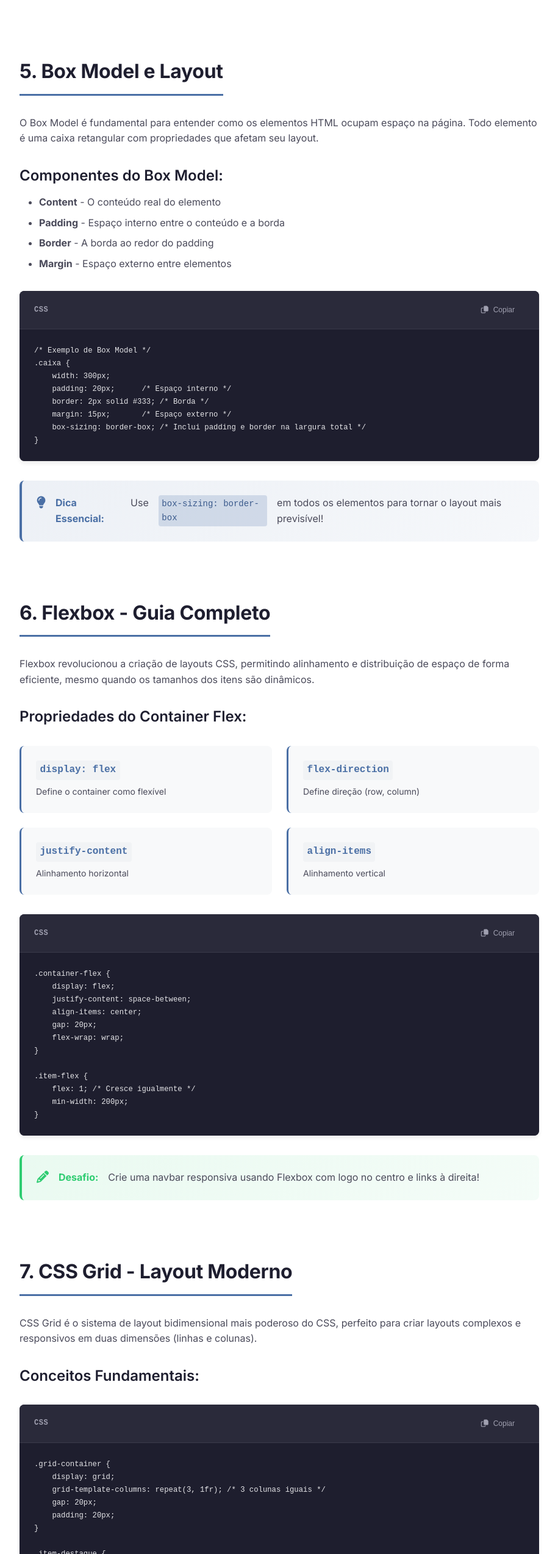
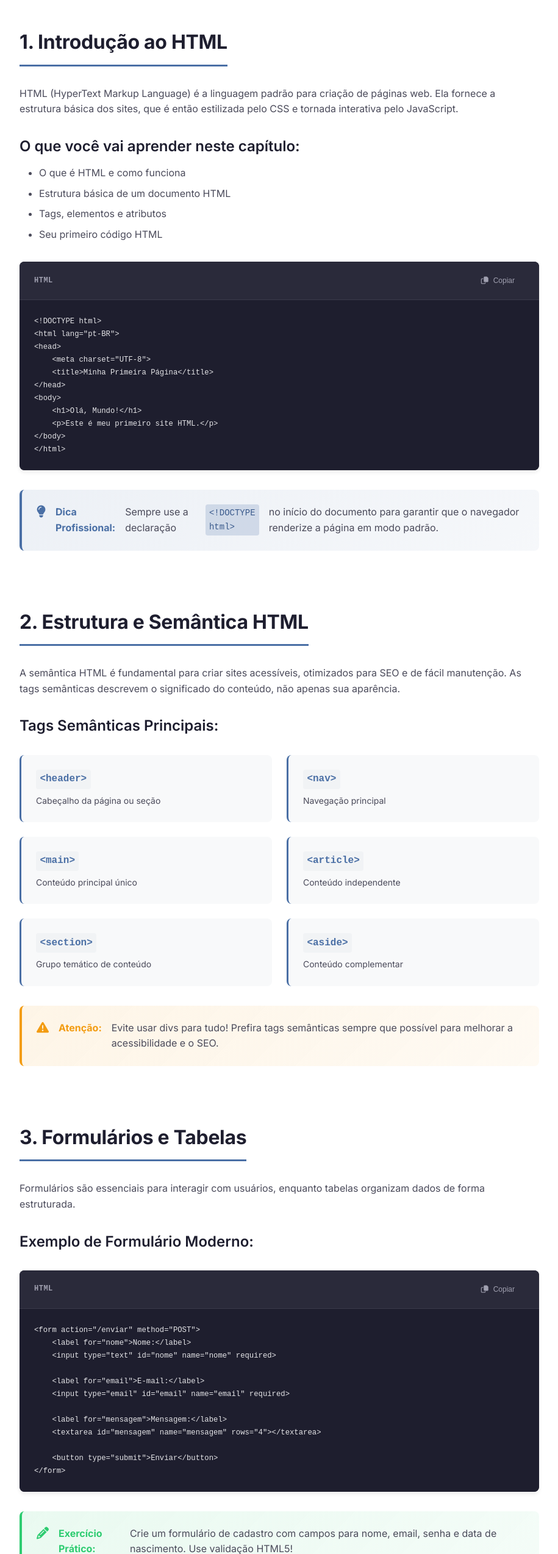
Before and after one commit to Herbertfss/Ebook-html-css, a plain HTML site: page index.html in a window 1280 px wide. Shown: the part 1032-3580 px from the top of the page at 61% size, without its empty margins (182-1097 px from the left). Drawn offline with Linux system fonts and the light colour scheme.

Commit message:
fix: restaura capítulos 1-4 do ebook
- Recupera conteúdo dos capítulos 1 a 4 que foram acidentalmente removidos
- Mantém todos os capítulos 5-12 intactos
- Garante integridade do conteúdo educativo

```diff
--- a/index.html
+++ b/index.html
@@ -150,47 +150,202 @@
       <!-- Main Content -->
       <main class="main-content">
         <article class="ebook-content">
-          <!-- Capítulo 1 (já existente) -->
+          <!-- Capítulo 1 -->
           <section id="cap1" class="chapter">
-            <!-- Mantenha o conteúdo existente do Capítulo 1 -->
+            <h2 class="chapter-title">1. Introdução ao HTML</h2>
+            <div class="chapter-content">
+              <p>
+                HTML (HyperText Markup Language) é a linguagem padrão para
+                criação de páginas web. Ela fornece a estrutura básica dos
+                sites, que é então estilizada pelo CSS e tornada interativa pelo
+                JavaScript.
+              </p>
+
+              <h3>O que você vai aprender neste capítulo:</h3>
+              <ul>
+                <li>O que é HTML e como funciona</li>
+                <li>Estrutura básica de um documento HTML</li>
+                <li>Tags, elementos e atributos</li>
+                <li>Seu primeiro código HTML</li>
+              </ul>
+
+              <div class="code-block">
+                <div class="code-header">
+                  <span class="code-language">HTML</span>
+                  <button class="copy-code" onclick="copyCode(this)">
+                    <i class="far fa-copy"></i> Copiar
+                  </button>
+                </div>
+                <pre><code>&lt;!DOCTYPE html&gt;
+&lt;html lang="pt-BR"&gt;
+&lt;head&gt;
+    &lt;meta charset="UTF-8"&gt;
+    &lt;title&gt;Minha Primeira Página&lt;/title&gt;
+&lt;/head&gt;
+&lt;body&gt;
+    &lt;h1&gt;Olá, Mundo!&lt;/h1&gt;
+    &lt;p&gt;Este é meu primeiro site HTML.&lt;/p&gt;
+&lt;/body&gt;
+&lt;/html&gt;</code></pre>
+              </div>
+
+              <div class="tip-box">
+                <i class="fas fa-lightbulb"></i>
+                <strong>Dica Profissional:</strong> Sempre use a declaração
+                <code>&lt;!DOCTYPE html&gt;</code> no início do documento para
+                garantir que o navegador renderize a página em modo padrão.
+              </div>
+            </div>
           </section>
 
-          <!-- Capítulo 2 (já existente) -->
+          <!-- Capítulo 2 -->
           <section id="cap2" class="chapter">
-            <!-- Mantenha o conteúdo existente do Capítulo 2 -->
+            <h2 class="chapter-title">2. Estrutura e Semântica HTML</h2>
+            <div class="chapter-content">
+              <p>
+                A semântica HTML é fundamental para criar sites acessíveis,
+                otimizados para SEO e de fácil manutenção. As tags semânticas
+                descrevem o significado do conteúdo, não apenas sua aparência.
+              </p>
+
+              <h3>Tags Semânticas Principais:</h3>
+              <div class="grid-2cols">
+                <div class="semantic-card">
+                  <code>&lt;header&gt;</code>
+                  <p>Cabeçalho da página ou seção</p>
+                </div>
+                <div class="semantic-card">
+                  <code>&lt;nav&gt;</code>
+                  <p>Navegação principal</p>
+                </div>
+                <div class="semantic-card">
+                  <code>&lt;main&gt;</code>
+                  <p>Conteúdo principal único</p>
+                </div>
+                <div class="semantic-card">
+                  <code>&lt;article&gt;</code>
+                  <p>Conteúdo independente</p>
+                </div>
+                <div class="semantic-card">
+                  <code>&lt;section&gt;</code>
+                  <p>Grupo temático de conteúdo</p>
+                </div>
+                <div class="semantic-card">
+                  <code>&lt;aside&gt;</code>
+                  <p>Conteúdo complementar</p>
+                </div>
+              </div>
+
+              <div class="warning-box">
+                <i class="fas fa-exclamation-triangle"></i>
+                <strong>Atenção:</strong> Evite usar divs para tudo! Prefira
+                tags semânticas sempre que possível para melhorar a
+                acessibilidade e o SEO.
+              </div>
+            </div>
           </section>
 
-          <!-- Capítulo 3 (já existente) -->
+          <!-- Capítulo 3 -->
           <section id="cap3" class="chapter">
-            <!-- Mantenha o conteúdo existente do Capítulo 3 -->
+            <h2 class="chapter-title">3. Formulários e Tabelas</h2>
+            <div class="chapter-content">
+              <p>
+                Formulários são essenciais para interagir com usuários, enquanto
+                tabelas organizam dados de forma estruturada.
+              </p>
+
+              <h3>Exemplo de Formulário Moderno:</h3>
+              <div class="code-block">
+                <div class="code-header">
+                  <span class="code-language">HTML</span>
+                  <button class="copy-code" onclick="copyCode(this)">
+                    <i class="far fa-copy"></i> Copiar
+                  </button>
+                </div>
+                <pre><code>&lt;form action="/enviar" method="POST"&gt;
+    &lt;label for="nome"&gt;Nome:&lt;/label&gt;
+    &lt;input type="text" id="nome" name="nome" required&gt;
+
+    &lt;label for="email"&gt;E-mail:&lt;/label&gt;
+    &lt;input type="email" id="email" name="email" required&gt;
+
+    &lt;label for="mensagem"&gt;Mensagem:&lt;/label&gt;
+    &lt;textarea id="mensagem" name="mensagem" rows="4"&gt;&lt;/textarea&gt;
+
+    &lt;button type="submit"&gt;Enviar&lt;/button&gt;
+&lt;/form&gt;</code></pre>
+              </div>
+
+              <div class="exercise-box">
+                <i class="fas fa-pencil-alt"></i>
+                <strong>Exercício Prático:</strong> Crie um formulário de
+                cadastro com campos para nome, email, senha e data de
+                nascimento. Use validação HTML5!
+              </div>
+            </div>
           </section>
 
-          <!-- Capítulo 4 (já existente) -->
+          <!-- Capítulo 4 -->
           <section id="cap4" class="chapter">
-            <!-- Mantenha o conteúdo existente do Capítulo 4 -->
+            <h2 class="chapter-title">4. Fundamentos do CSS</h2>
+            <div class="chapter-content">
+              <p>
+                CSS (Cascading Style Sheets) é a linguagem que dá vida ao HTML,
+                controlando cores, fontes, espaçamentos, posicionamento e muito
+                mais.
+              </p>
+
+              <h3>Três Formas de Aplicar CSS:</h3>
+              <div class="comparison-table">
+                <div class="comparison-item">
+                  <strong>Inline</strong>
+                  <p>
+                    Direto no elemento HTML usando o atributo <code>style</code>
+                  </p>
+                  <code class="small-code"
+                    >&lt;p style="color: red;"&gt;&lt;/p&gt;</code
+                  >
+                </div>
+                <div class="comparison-item">
+                  <strong>Interno</strong>
+                  <p>
+                    Dentro da tag <code>&lt;style&gt;</code> no
+                    <code>&lt;head&gt;</code>
+                  </p>
+                  <code class="small-code"
+                    >&lt;style&gt; p { color: red; } &lt;/style&gt;</code
+                  >
+                </div>
+                <div class="comparison-item">
+                  <strong>Externo</strong>
+                  <p>Arquivo .css separado (RECOMENDADO)</p>
+                  <code class="small-code"
+                    >&lt;link rel="stylesheet" href="style.css"&gt;</code
+                  >
+                </div>
+              </div>
+
+              <div class="tip-box">
+                <i class="fas fa-rocket"></i>
+                <strong>Boa Prática:</strong> Sempre use CSS externo para
+                projetos reais. Isso mantém o código organizado, reutilizável e
+                com melhor desempenho.
+              </div>
+            </div>
           </section>
 
             <!-- Capítulo 5 -->
     <section id="cap5" class="chapter">
         <h2 class="chapter-title">5. Box Model e Layout</h2>
         <div class="chapter-content">
-              <p>
-                O Box Model é fundamental para entender como os elementos HTML
-                ocupam espaço na página. Todo elemento é uma caixa retangular
-                com propriedades que afetam seu layout.
-              </p>
+            <p>O Box Model é fundamental para entender como os elementos HTML ocupam espaço na página. Todo elemento é uma caixa retangular com propriedades que afetam seu layout.</p>
 
             <h3>Componentes do Box Model:</h3>
             <ul>
                 <li><strong>Content</strong> - O conteúdo real do elemento</li>
-                <li>
-                  <strong>Padding</strong> - Espaço interno entre o conteúdo e a
-                  borda
-                </li>
+                <li><strong>Padding</strong> - Espaço interno entre o conteúdo e a borda</li>
                 <li><strong>Border</strong> - A borda ao redor do padding</li>
-                <li>
-                  <strong>Margin</strong> - Espaço externo entre elementos
-                </li>
+                <li><strong>Margin</strong> - Espaço externo entre elementos</li>
             </ul>
 
             <div class="code-block">
@@ -212,9 +367,7 @@
 
             <div class="tip-box">
                 <i class="fas fa-lightbulb"></i>
-                <strong>Dica Essencial:</strong> Use
-                <code>box-sizing: border-box</code> em todos os elementos para
-                tornar o layout mais previsível!
+                <strong>Dica Essencial:</strong> Use <code>box-sizing: border-box</code> em todos os elementos para tornar o layout mais previsível!
             </div>
         </div>
     </section>
@@ -223,11 +376,7 @@
     <section id="cap6" class="chapter">
         <h2 class="chapter-title">6. Flexbox - Guia Completo</h2>
         <div class="chapter-content">
-              <p>
-                Flexbox revolucionou a criação de layouts CSS, permitindo
-                alinhamento e distribuição de espaço de forma eficiente, mesmo
-                quando os tamanhos dos itens são dinâmicos.
-              </p>
+            <p>Flexbox revolucionou a criação de layouts CSS, permitindo alinhamento e distribuição de espaço de forma eficiente, mesmo quando os tamanhos dos itens são dinâmicos.</p>
 
             <h3>Propriedades do Container Flex:</h3>
             <div class="grid-2cols">
@@ -272,8 +421,7 @@
 
             <div class="exercise-box">
                 <i class="fas fa-pencil-alt"></i>
-                <strong>Desafio:</strong> Crie uma navbar responsiva usando
-                Flexbox com logo no centro e links à direita!
+                <strong>Desafio:</strong> Crie uma navbar responsiva usando Flexbox com logo no centro e links à direita!
             </div>
         </div>
     </section>
@@ -282,11 +430,7 @@
     <section id="cap7" class="chapter">
         <h2 class="chapter-title">7. CSS Grid - Layout Moderno</h2>
         <div class="chapter-content">
-              <p>
-                CSS Grid é o sistema de layout bidimensional mais poderoso do
-                CSS, perfeito para criar layouts complexos e responsivos em duas
-                dimensões (linhas e colunas).
-              </p>
+            <p>CSS Grid é o sistema de layout bidimensional mais poderoso do CSS, perfeito para criar layouts complexos e responsivos em duas dimensões (linhas e colunas).</p>
 
             <h3>Conceitos Fundamentais:</h3>
             <div class="code-block">
@@ -317,8 +461,7 @@
 
             <div class="warning-box">
                 <i class="fas fa-exclamation-triangle"></i>
-                <strong>Dica Pro:</strong> Combine Flexbox (para componentes)
-                com Grid (para layout da página) para o melhor dos dois mundos!
+                <strong>Dica Pro:</strong> Combine Flexbox (para componentes) com Grid (para layout da página) para o melhor dos dois mundos!
             </div>
         </div>
     </section>
@@ -327,10 +470,7 @@
     <section id="cap8" class="chapter">
         <h2 class="chapter-title">8. Responsividade e Mobile First</h2>
         <div class="chapter-content">
-              <p>
-                Mais de 50% do tráfego web vem de dispositivos móveis. Criar
-                sites responsivos não é mais opcional - é obrigatório!
-              </p>
+            <p>Mais de 50% do tráfego web vem de dispositivos móveis. Criar sites responsivos não é mais opcional - é obrigatório!</p>
 
             <h3>Media Queries Essenciais:</h3>
             <div class="code-block">
@@ -367,9 +507,7 @@
 
             <div class="tip-box">
                 <i class="fas fa-mobile-alt"></i>
-                <strong>Mobile First:</strong> Comece pelo design mobile e
-                depois melhore para telas maiores! Isso garante performance e
-                melhor experiência.
+                <strong>Mobile First:</strong> Comece pelo design mobile e depois melhore para telas maiores! Isso garante performance e melhor experiência.
             </div>
         </div>
     </section>
@@ -378,10 +516,7 @@
     <section id="cap9" class="chapter">
         <h2 class="chapter-title">9. Animações e Transições</h2>
         <div class="chapter-content">
-              <p>
-                Animações trazem vida ao seu site! Com CSS você pode criar desde
-                micro-interações até animações complexas sem JavaScript.
-              </p>
+            <p>Animações trazem vida ao seu site! Com CSS você pode criar desde micro-interações até animações complexas sem JavaScript.</p>
 
             <h3>Transitions vs Animations:</h3>
             <div class="comparison-table">
@@ -436,10 +571,7 @@
     <section id="cap10" class="chapter">
         <h2 class="chapter-title">10. Projeto Prático 1 - Landing Page</h2>
         <div class="chapter-content">
-              <p>
-                Vamos construir uma landing page completa aplicando todos os
-                conceitos aprendidos!
-              </p>
+            <p>Vamos construir uma landing page completa aplicando todos os conceitos aprendidos!</p>
 
             <h3>Estrutura do Projeto:</h3>
             <ul>
@@ -472,23 +604,16 @@
 
             <div class="exercise-box">
                 <i class="fas fa-code-branch"></i>
-                <strong>Projeto Final:</strong> Crie sua própria landing page!
-                Use Flexbox ou Grid, adicione animações suaves e torne-a
-                responsiva.
+                <strong>Projeto Final:</strong> Crie sua própria landing page! Use Flexbox ou Grid, adicione animações suaves e torne-a responsiva.
             </div>
         </div>
     </section>
 
     <!-- Capítulo 11 -->
     <section id="cap11" class="chapter">
-            <h2 class="chapter-title">
-              11. Projeto Prático 2 - Cards Interativos
-            </h2>
+        <h2 class="chapter-title">11. Projeto Prático 2 - Cards Interativos</h2>
         <div class="chapter-content">
-              <p>
-                Crie cards interativos para mostrar produtos, serviços ou posts
-                do blog com efeitos modernos.
-              </p>
+            <p>Crie cards interativos para mostrar produtos, serviços ou posts do blog com efeitos modernos.</p>
 
             <div class="code-block">
                 <div class="code-header">
@@ -546,28 +671,14 @@
     <section id="cap12" class="chapter">
         <h2 class="chapter-title">12. Publicando seu Site</h2>
         <div class="chapter-content">
-              <p>
-                Seu site está pronto! Agora vamos publicá-lo gratuitamente
-                usando GitHub Pages.
-              </p>
+            <p>Seu site está pronto! Agora vamos publicá-lo gratuitamente usando GitHub Pages.</p>
 
             <h3>Passo a Passo:</h3>
             <ol>
-                <li>
-                  <strong>Crie um repositório no GitHub</strong> (ex: meu-site)
-                </li>
-                <li>
-                  <strong>Envie seus arquivos</strong> (index.html, css/, js/)
-                  para o repositório
-                </li>
-                <li>
-                  <strong>Ative o GitHub Pages</strong>: Settings > Pages >
-                  Branch main
-                </li>
-                <li>
-                  <strong>Acesse seu site</strong> em:
-                  https://seuusuario.github.io/meu-site/
-                </li>
+                <li><strong>Crie um repositório no GitHub</strong> (ex: meu-site)</li>
+                <li><strong>Envie seus arquivos</strong> (index.html, css/, js/) para o repositório</li>
+                <li><strong>Ative o GitHub Pages</strong>: Settings > Pages > Branch main</li>
+                <li><strong>Acesse seu site</strong> em: https://seuusuario.github.io/meu-site/</li>
             </ol>
 
             <div class="code-block">
@@ -588,12 +699,11 @@ git push -u origin main</code></pre>
 
             <div class="tip-box">
                 <i class="fas fa-rocket"></i>
-                <strong>Parabéns!</strong> Você completou o ebook! Agora é hora
-                de praticar, construir projetos e continuar aprendendo. O céu é
-                o limite! 🚀
+                <strong>Parabéns!</strong> Você completou o ebook! Agora é hora de praticar, construir projetos e continuar aprendendo. O céu é o limite! 🚀
             </div>
         </div>
     </section>
+</article>
         </article>
       </main>
 
```
Lines whose indentation alone changed are shown as unchanged.
